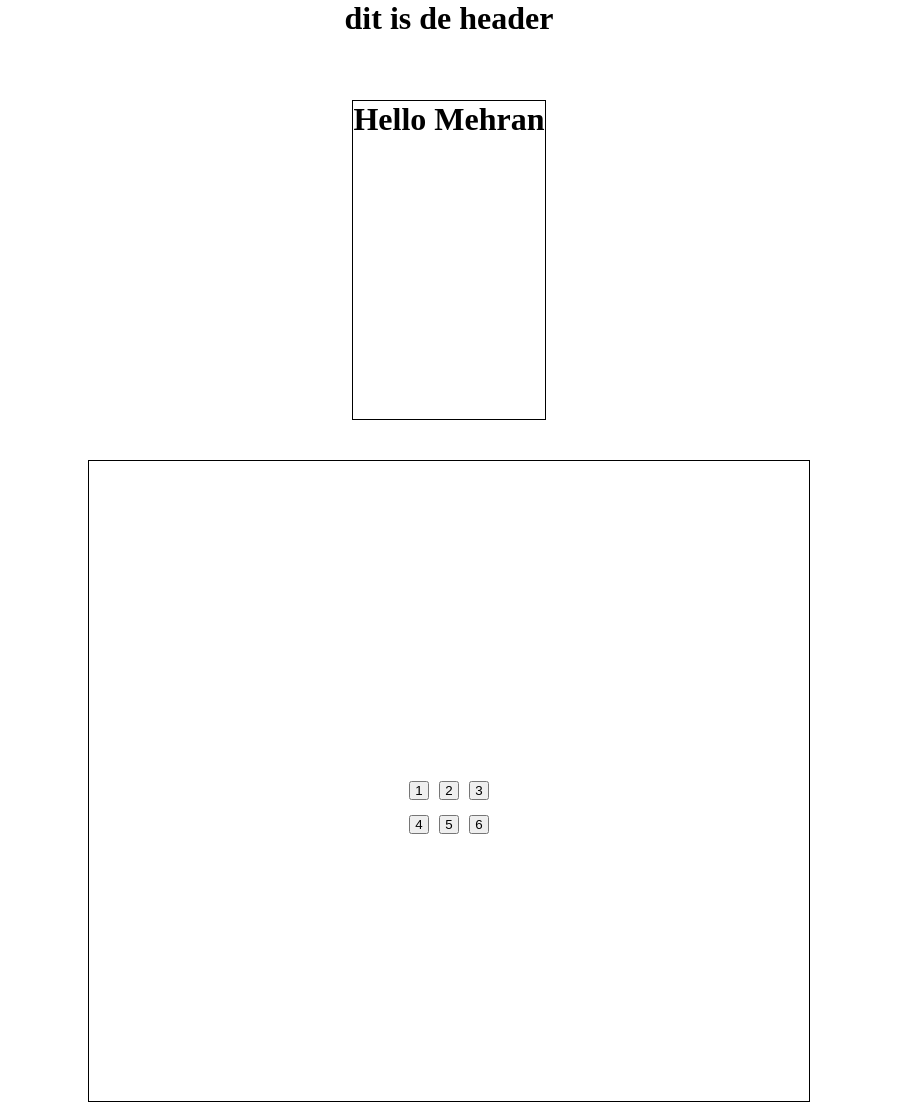
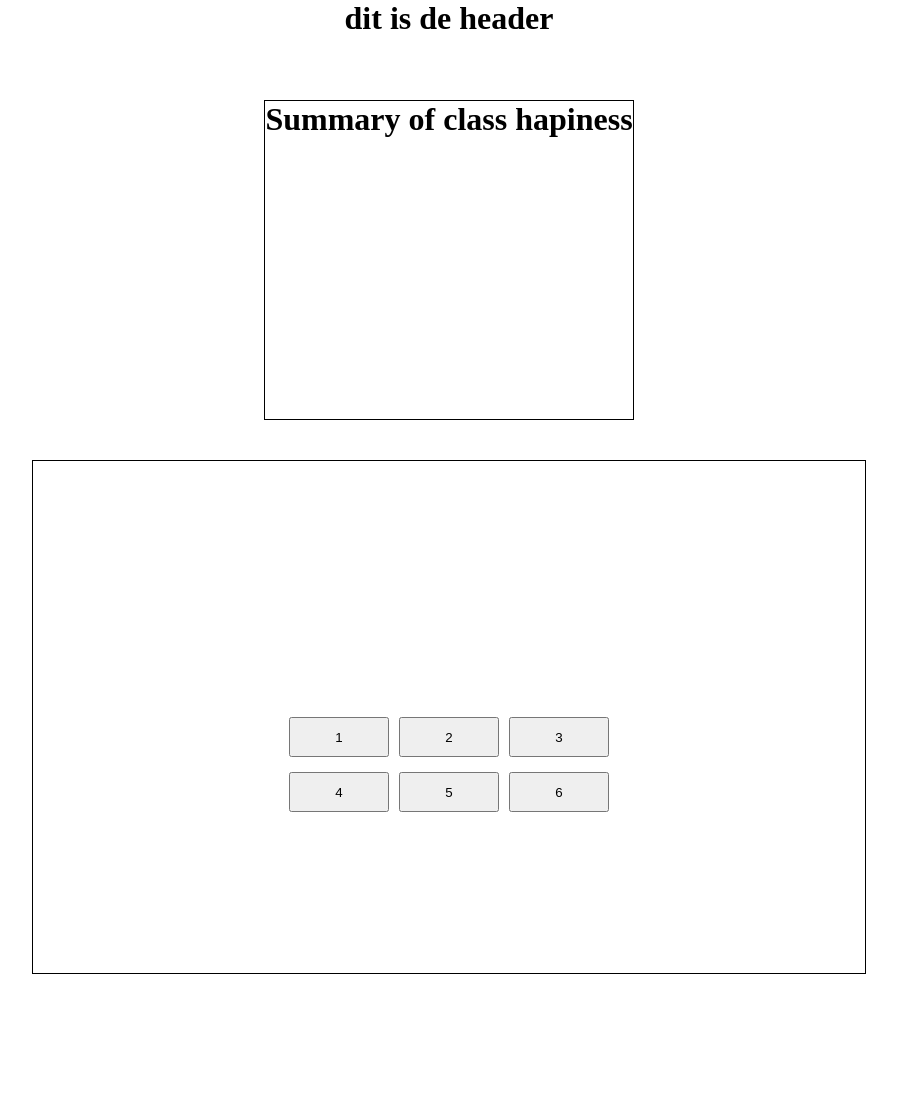
Before and after one commit to jbreemes/Bitproject, a PHP site: page /teacher.html in a window 1280 px wide. Shown: the whole page, without its empty margins (191-1088 px from the left). After the commit the page ends 974 px from the top, so only its background shows below. Run offline with PHP 8.4, Linux system fonts and the light colour scheme.

Commit message:
knoppen groter gemaakt

```diff
--- a/style.css
+++ b/style.css
@@ -25,9 +25,9 @@
 
 .buttons-box{
     display: grid;
-    grid-template-columns: 20px 20px 20px ;
-  grid-template-rows:  auto auto ;
+    grid-template-columns: 100px 100px 100px ;
+  grid-template-rows:  40px 40px ;
   column-gap: 10px;
   row-gap: 15px;
-  padding: 25%;
+  padding: 20%;
 }
--- a/teacher.html
+++ b/teacher.html
@@ -13,7 +13,7 @@
     </div>
     <div class="container-hapiness">
         <div class="graph-box">
-            <h1>Hello Mehran</h1>
+            <h1>Summary of class hapiness</h1>
 
         </div>
     </div>
```
